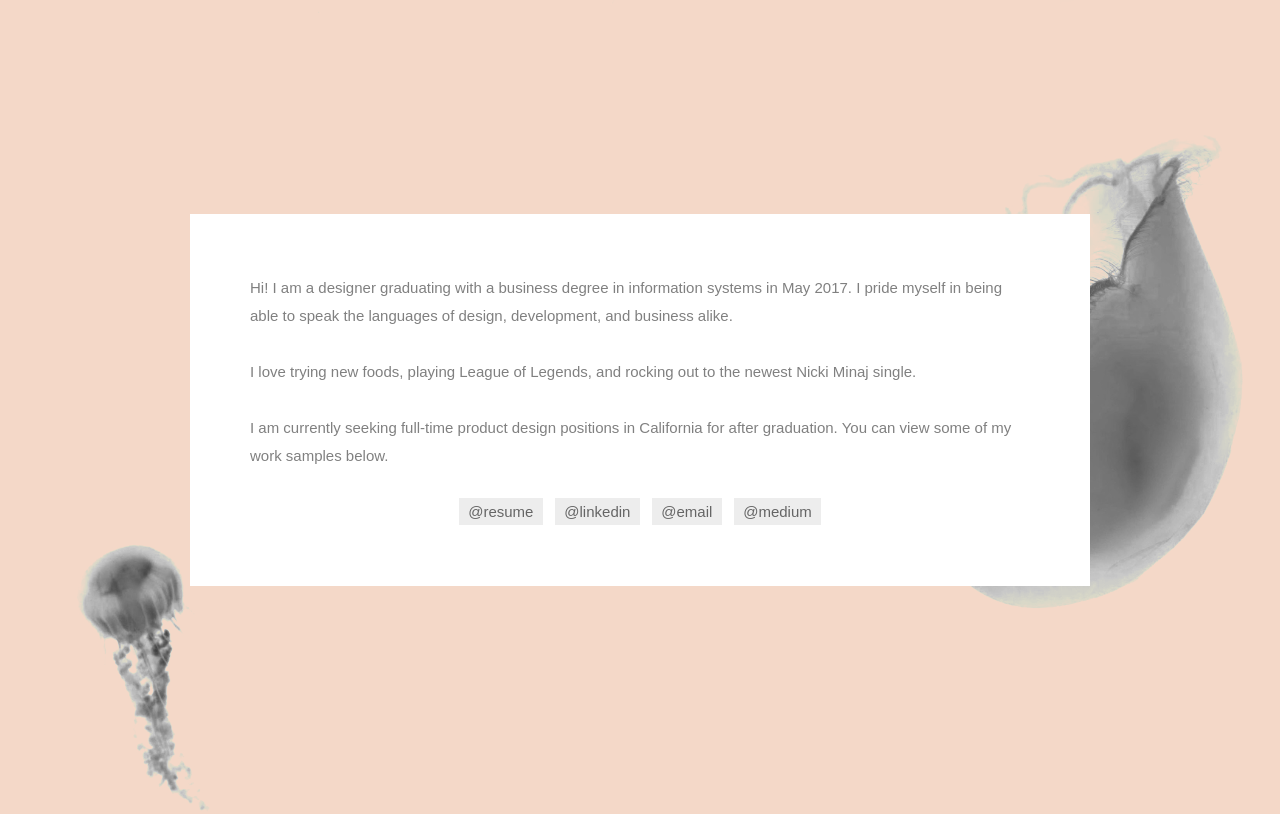
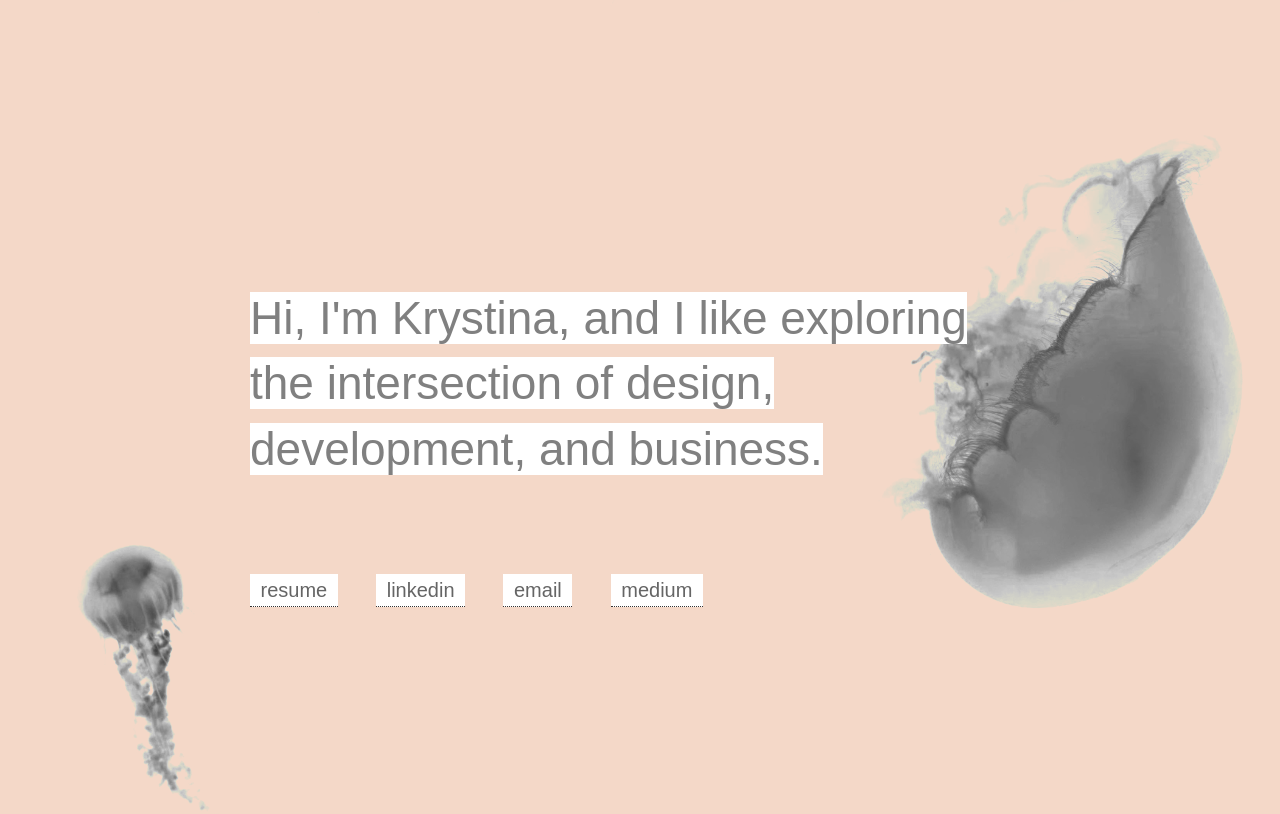
Before and after one commit to krystinadiao/krystinadiao.github.io, a PHP site: page / in a window 1280 px wide. Shown: the top 814 px of the page. Run offline with PHP 8.4, Linux system fonts and the light colour scheme; some libraries are stand-ins or nearby versions; some web fonts are replaced.

Commit message:
no message

```diff
--- a/index.html
+++ b/index.html
@@ -86,25 +86,19 @@ body {
 <div class="wrapper-top Aligner">
 							<div class="text Aligner-item">
 
-									Hi!  I am a designer graduating with a business degree in information systems in May 2017.
-									I pride myself in being able to speak the languages of design, development, and business alike.
-
-							<br/><br/>
-							I love trying new foods, playing League of Legends, and rocking out to the newest
-								Nicki Minaj single.<br/><br/>
-								I am currently seeking full-time product design positions in California for after graduation.
-								You can view some of my work samples below.
+								<span>Hi, I'm Krystina, and I like exploring the intersection of design, development, and business.
+</span>
 								<br/><br/>
 
-				<center>
-								<a class="pinklink" href="https://drive.google.com/file/d/0BybA6IAhol2ENFBFU2xWeFl3Rnc/view?usp=sharing" target="_blank">&nbsp;@resume&nbsp;</a>&nbsp;&nbsp;
 
-								<a class="pinklink" href="https://www.linkedin.com/in/krystinadiao" target="_blank">&nbsp;@linkedin&nbsp;</a>&nbsp;&nbsp;
+								<a class="pinklink" href="https://drive.google.com/file/d/0BybA6IAhol2ENFBFU2xWeFl3Rnc/view?usp=sharing" target="_blank">&nbsp;resume&nbsp;</a>&nbsp;&nbsp;
 
-								<a class="pinklink" href="mailto:krystinadiao@gmail.com" target="_blank">&nbsp;@email&nbsp;</a>&nbsp;&nbsp;
+								<a class="pinklink" href="https://www.linkedin.com/in/krystinadiao" target="_blank">&nbsp;linkedin&nbsp;</a>&nbsp;&nbsp;
 
-								<a class="pinklink" href="https://medium.com/@krystinadiao" target="_blank">&nbsp;@medium&nbsp;</a>
-		</center>
+								<a class="pinklink" href="mailto:krystinadiao@gmail.com" target="_blank">&nbsp;email&nbsp;</a>&nbsp;&nbsp;
+
+								<a class="pinklink" href="https://medium.com/@krystinadiao" target="_blank">&nbsp;medium&nbsp;</a>
+
 
 					</div></div>
 
--- a/style.css
+++ b/style.css
@@ -114,12 +114,16 @@ header a:hover{
 	font-weight:lighter;
 }
 
+.text span{
+	background-color:#fff;
+}
 
 .text{
+	top:50px;
 	max-width:900px;
-  background-color:#fff;
-  font-size:15px;
-	line-height:28px;
+  background-color:transparent;
+  font-size:46px;
+	font-weight:lighter;
   padding:60px;
 	text-align:left;
 	font-family:'overpass thin', sans-serif;
@@ -643,23 +647,25 @@ b.highlight{
 }
 
 a.pinklink{
-
+	border-bottom:1px dotted #333;
+	font-size:20px;
   color:#656565;
 	-webkit-transition: 0.5s; /* Safari */
 	transition: 0.5s;
 	-moz-transform:0.5s;
 	-ms-transform:0.5s;
 	-o-transform:0.5s;
-	background-color:#ededed;
+	background-color:#fff;
 	padding:5px;
-
-	border:none;
+	position: relative;
+  top: 0;
 }
 
 a.pinklink:hover{
   /*color:#fa9a7d;*/
-	background-color:yellow;
-	color:#656565;
+	background-color:#fff;
+	color:#000;
+	top:-5px;
 }
 
 a.smallerlink{
@@ -1299,6 +1305,10 @@ b{
 
 	}
 
+	.text{
+		font-size:30px;
+	}
+
 	.number2{
 		font-size:50px;
 	}
@@ -1325,9 +1335,6 @@ b{
 
 	.events-content{
 		margin-left:-20px !important;
-	}
-	.text{
-		font-size:15px;
 	}
 
 	.header{
```
